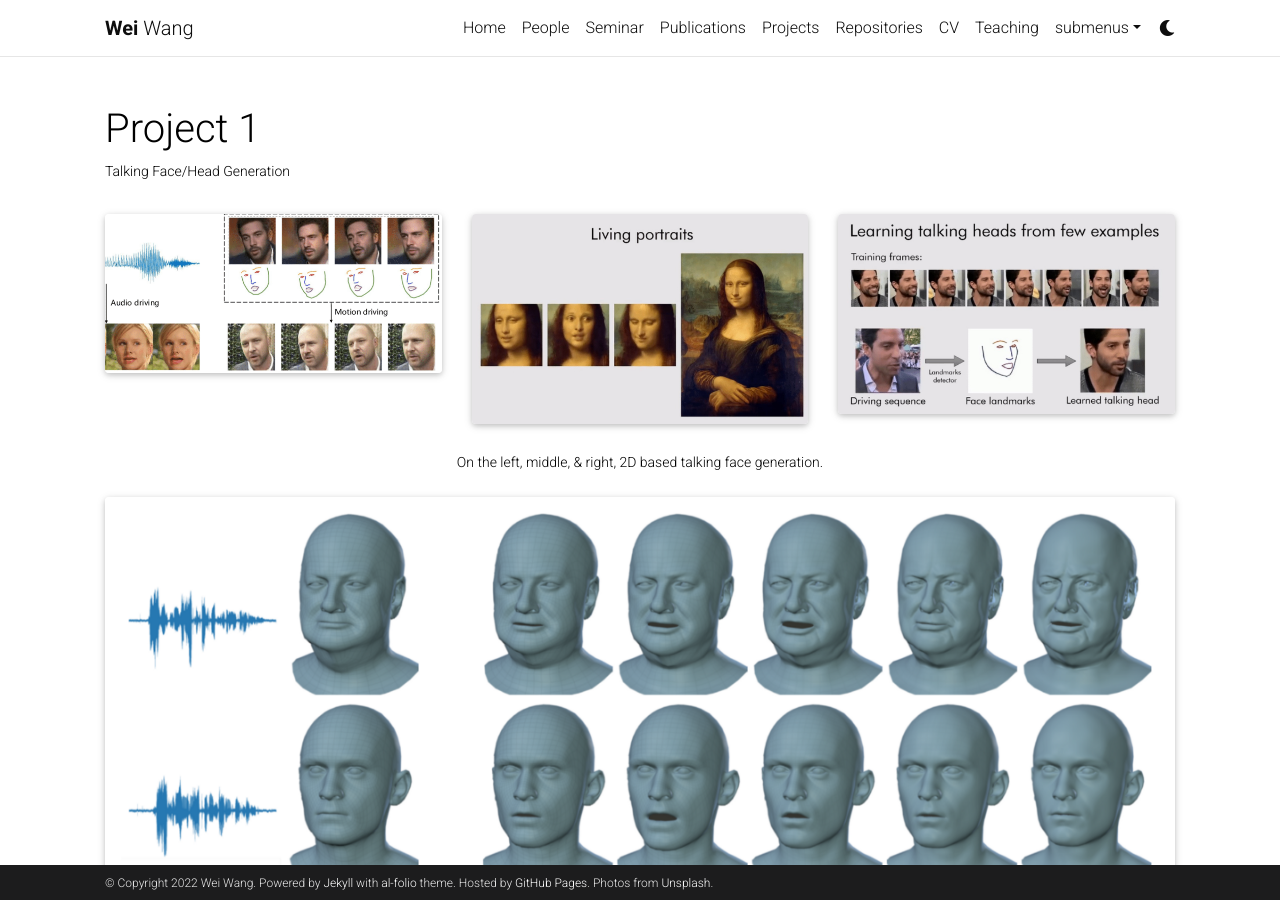
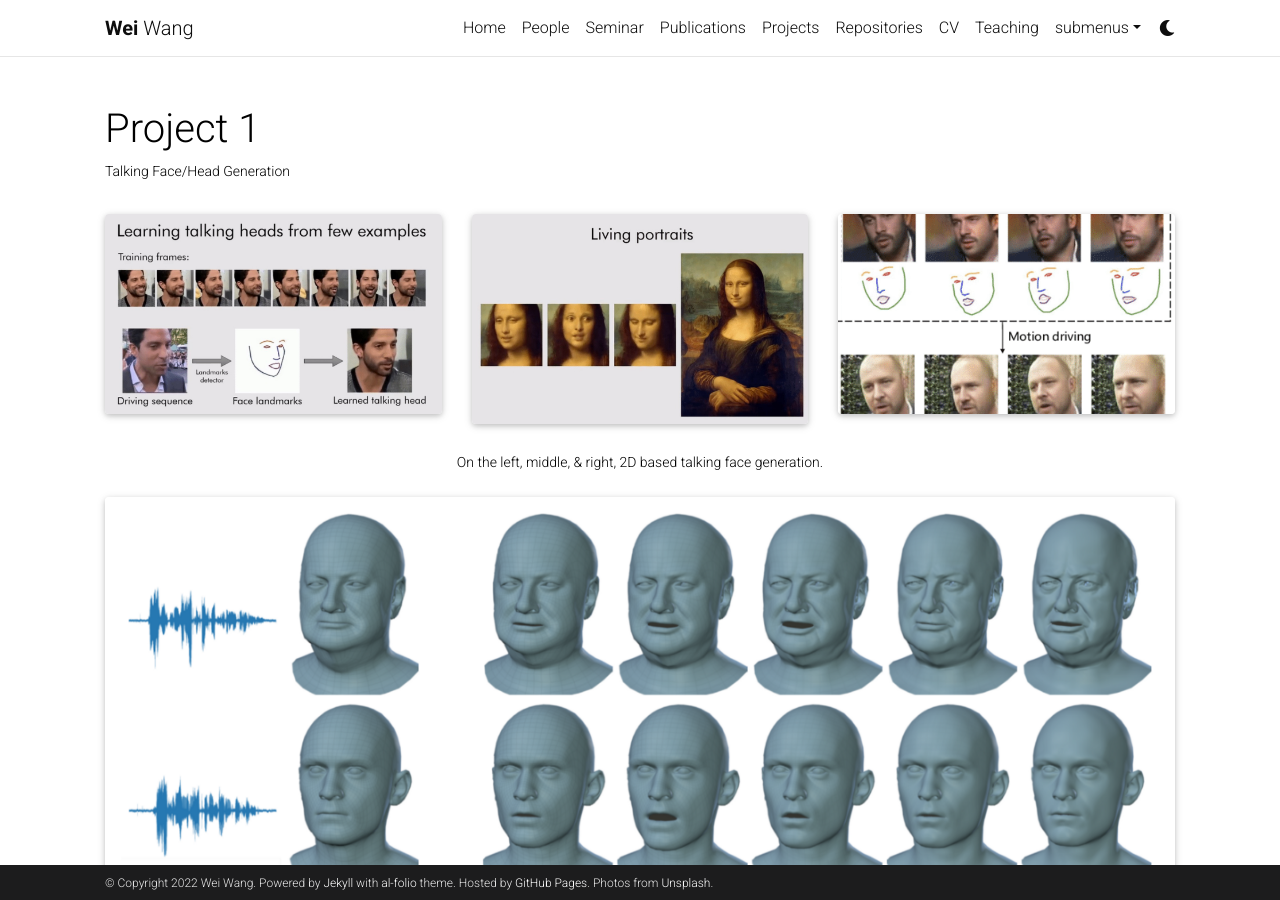
Before and after one commit to WeiWangTrento/WeiWangTrento.github.io, a Jekyll site: the page built from _projects/1_undergrd_project.md, in a window 1280 px wide and 900 px high. Built offline with Jekyll 4.4.1, drawn with Linux system fonts in a browser that asks for light colours; full-size pictures stand in for the smaller copies a plugin makes; comment, search, counter and statistics services are not loaded; a style sheet for code colours, icons or effects is not loaded.

Commit message:
project 1

```diff
--- a/_projects/1_undergrd_project.md
+++ b/_projects/1_undergrd_project.md
@@ -9,13 +9,13 @@
 
 <div class="row">
     <div class="col-sm mt-3 mt-md-0">
-        {% include figure.html path="assets/img/project_img/talking-face-2d-landmark.png" title="example image" class="img-fluid rounded z-depth-1" %}
+        {% include figure.html path="assets/img/project_img/talking-face-2d-landmark-transfer.png" title="example image" class="img-fluid rounded z-depth-1" %}
     </div>
     <div class="col-sm mt-3 mt-md-0">
         {% include figure.html path="assets/img/project_img/talking-face-2d-landmark-portraits.jpg" title="example image" class="img-fluid rounded z-depth-1" %}
     </div>
     <div class="col-sm mt-3 mt-md-0">
-        {% include figure.html path="assets/img/project_img/talking-face-2d-landmark-transfer.jpg" title="example image" class="img-fluid rounded z-depth-1" %}
+        {% include figure.html path="assets/img/project_img/talking-face-2d-landmark.jpg" title="example image" class="img-fluid rounded z-depth-1" %}
     </div>
 </div>
 <div class="caption">
```
Also changed, not shown: assets/img/project_img/talking-face-2d-landmark.png.
